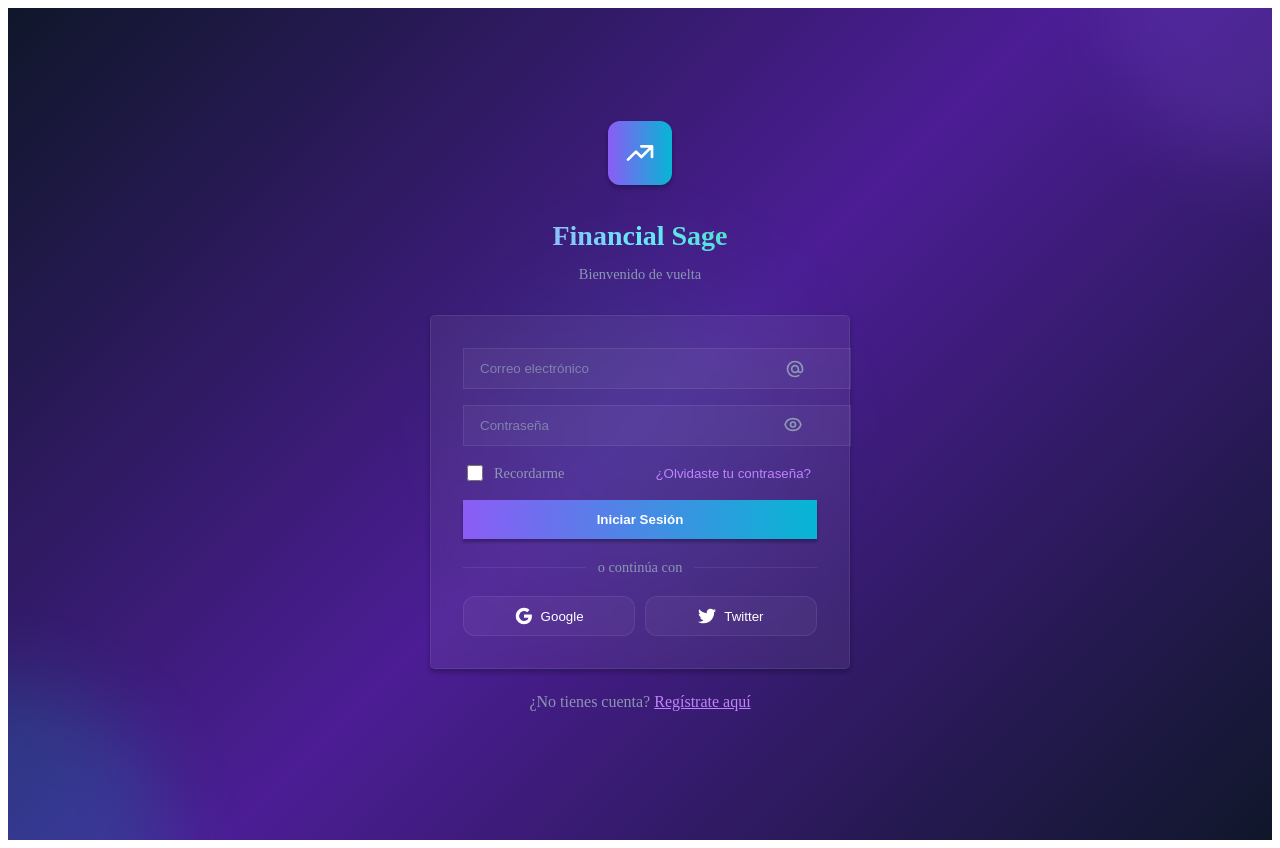
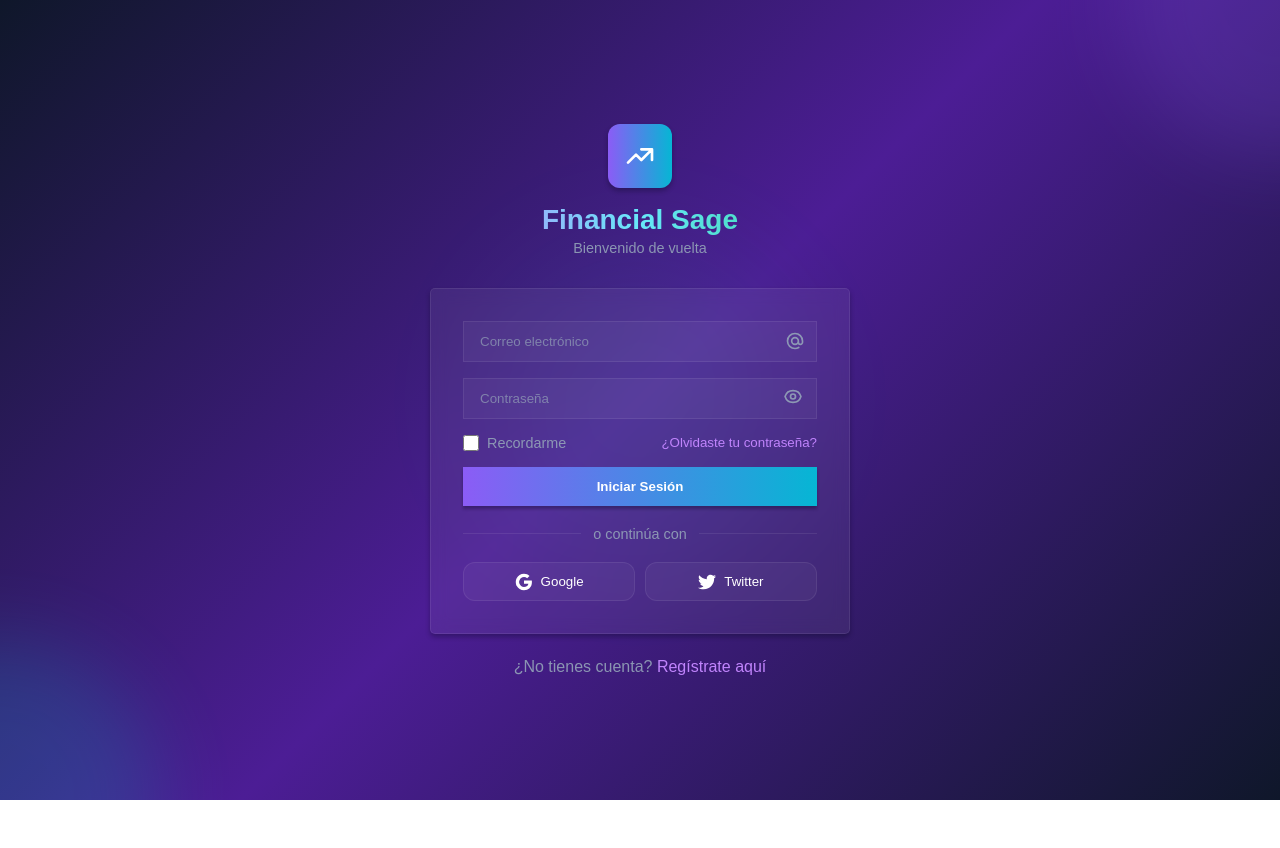
Before and after one commit to financial-sage/financial-sage, a Next.js app: page /login in a window 1280 px wide. After the commit the page ends 800 px from the top, so only its background shows below. Built offline with nearby package versions, Linux system fonts and the light colour scheme; no server answers.

Commit message:
Se corrigen errores en css para el login

```diff
--- a/app/(auth)/layout.tsx
+++ b/app/(auth)/layout.tsx
@@ -1,6 +1,8 @@
+import '../(root)/globals.css'
+
 export const metadata = {
-  title: 'Next.js',
-  description: 'Generated by Next.js',
+  title: 'Financial Sage - Autenticación',
+  description: 'Inicio de sesión y registro en Financial Sage',
 }
 
 export default function RootLayout({
@@ -10,7 +12,7 @@ export default function RootLayout({
 }) {
   return (
     <html lang="en">
-      <body>{children}</body>
+      <body style={{ margin: 0, padding: 0, overflow: 'hidden' }}>{children}</body>
     </html>
   )
 }
--- a/app/(auth)/login/Login.module.css
+++ b/app/(auth)/login/Login.module.css
@@ -1,6 +1,7 @@
 /* Basic reset for the login page */
 .root{
   min-height:100vh;
+  width: 100vw;
   display:flex;
   align-items:center;
   justify-content:center;
@@ -9,6 +10,8 @@
   position:relative;
   color: #fff;
   overflow:hidden;
+  margin: 0;
+  box-sizing: border-box;
 }
 
 .decoratives{ position:absolute; inset:0; overflow:hidden; pointer-events:none; }
--- a/app/(root)/globals.css
+++ b/app/(root)/globals.css
@@ -12,10 +12,14 @@
   }
 } */
 
+/* Reset global mejorado para evitar bordes blancos */
 html,
 body {
   max-width: 100vw;
   overflow-x: hidden;
+  margin: 0;
+  padding: 0;
+  height: 100%;
 }
 
 body {
```
